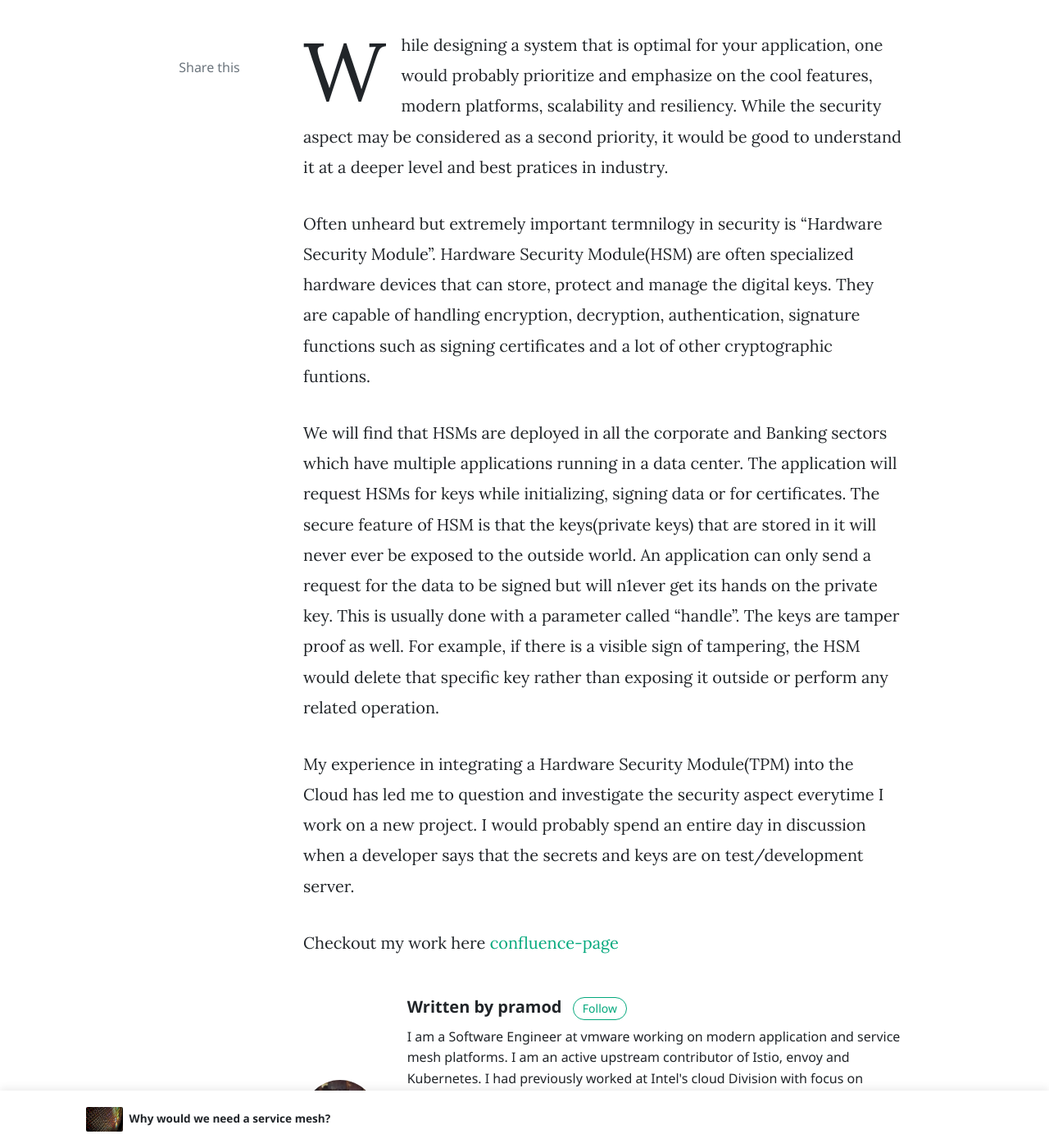
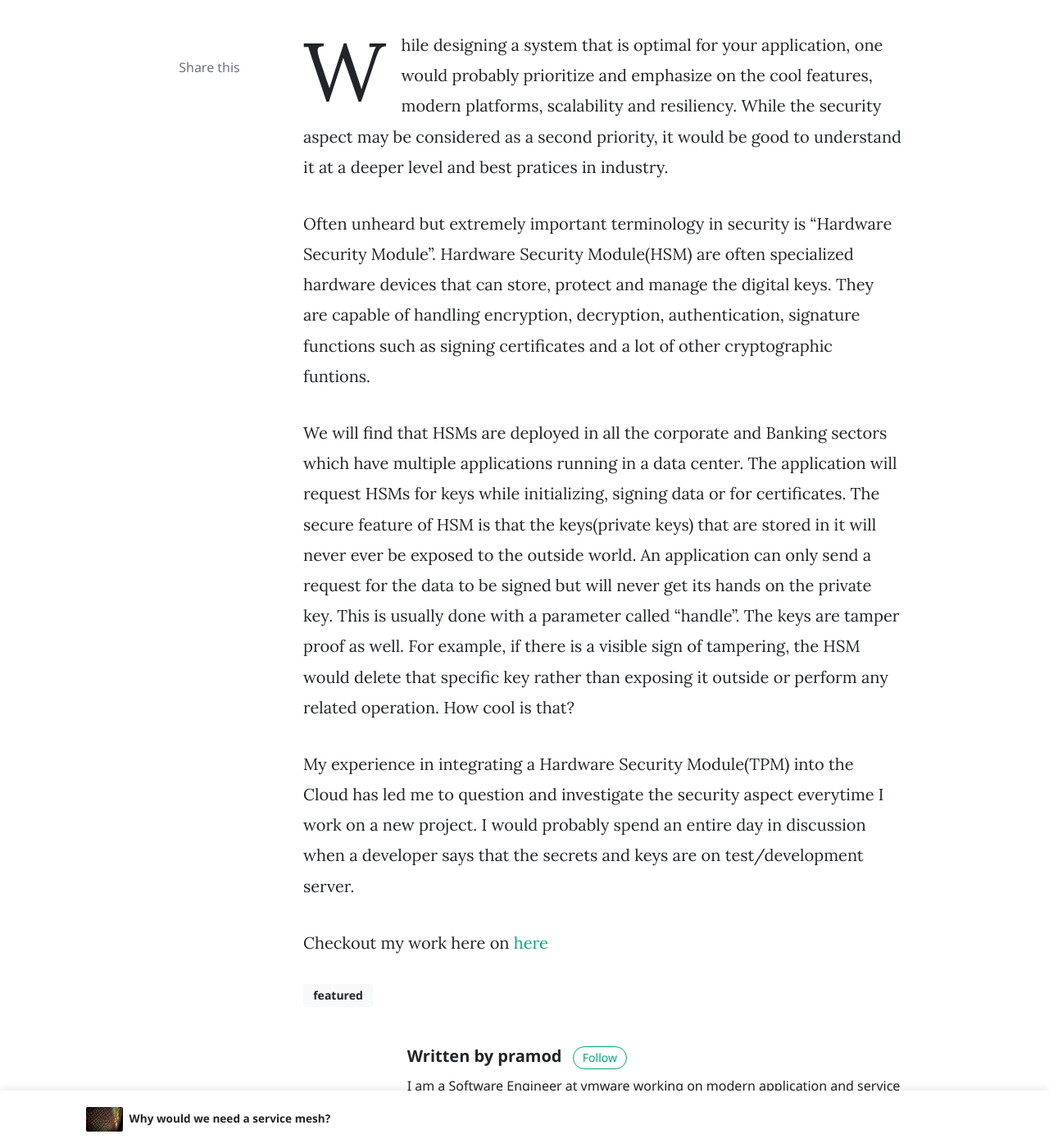
Before and after one commit to pramodrj07/blog, a Jekyll site: the page built from _posts/2020-11-17-What-is-often-not-discussed-in-security.md, in a window 1280 px wide and 1400 px high, scrolled down 464 px. Shown: the whole window at 82% size. Built offline with Jekyll 4.4.1, drawn with Linux system fonts in a browser that asks for light colours; nearby versions of some CDN libraries; comment, search, counter and statistics services are not loaded.

Commit message:
Grammatical corrections

```diff
--- a/_posts/2020-11-17-What-is-often-not-discussed-in-security.md
+++ b/_posts/2020-11-17-What-is-often-not-discussed-in-security.md
@@ -4,15 +4,16 @@ title:  "What is often not discussed in Security"
 author: pramod
 categories: [ Security ]
 image: assets/images/security.jpg
+tags: featured
 ---
 While designing a system that is optimal for your application, one would probably prioritize and emphasize on the cool features, modern platforms, scalability and resiliency. While the security aspect may be considered as a second priority, it would be good to understand it at a deeper level and best pratices in industry.
 
-Often unheard but extremely important termnilogy in security is "Hardware Security Module". Hardware Security Module(HSM) are often specialized hardware devices that can store, protect and manage the digital keys. They are capable of handling encryption, decryption, authentication, signature functions such as signing certificates and a lot of other cryptographic funtions.
+Often unheard but extremely important terminology in security is "Hardware Security Module". Hardware Security Module(HSM) are often specialized hardware devices that can store, protect and manage the digital keys. They are capable of handling encryption, decryption, authentication, signature functions such as signing certificates and a lot of other cryptographic funtions.
 
-We will find that HSMs are deployed in all the corporate and Banking sectors which have multiple applications running in a data center. The application will request HSMs for keys while initializing, signing data or for certificates. The secure feature of HSM is that the keys(private keys) that are stored in it will never ever be exposed to the outside world. An application can only send a request for the data to be signed but will n1ever get its hands on the private key. This is usually done with a parameter called "handle". The keys are tamper proof as well. For example, if there is a visible sign of tampering, the HSM would delete that specific key rather than exposing it outside or perform any related operation.
+We will find that HSMs are deployed in all the corporate and Banking sectors which have multiple applications running in a data center. The application will request HSMs for keys while initializing, signing data or for certificates. The secure feature of HSM is that the keys(private keys) that are stored in it will never ever be exposed to the outside world. An application can only send a request for the data to be signed but will never get its hands on the private key. This is usually done with a parameter called "handle". The keys are tamper proof as well. For example, if there is a visible sign of tampering, the HSM would delete that specific key rather than exposing it outside or perform any related operation. How cool is that?
 
 My experience in integrating a Hardware Security Module(TPM) into the Cloud has led me to question and investigate the security aspect everytime I work on a new project. I would probably spend an entire day in discussion when a developer says that the secrets and keys are on test/development server.
 
-Checkout my work here [confluence-page]
+Checkout my work here on [here][confluence-page]
 
 [confluence-page]: https://wiki.onap.org/display/DW/Integration+of+SoftHSM2+with+HW-Plugins
```
Also changed, not shown: _posts/2018-11-16-Build-your-microservice.md (+1 -1 lines).
